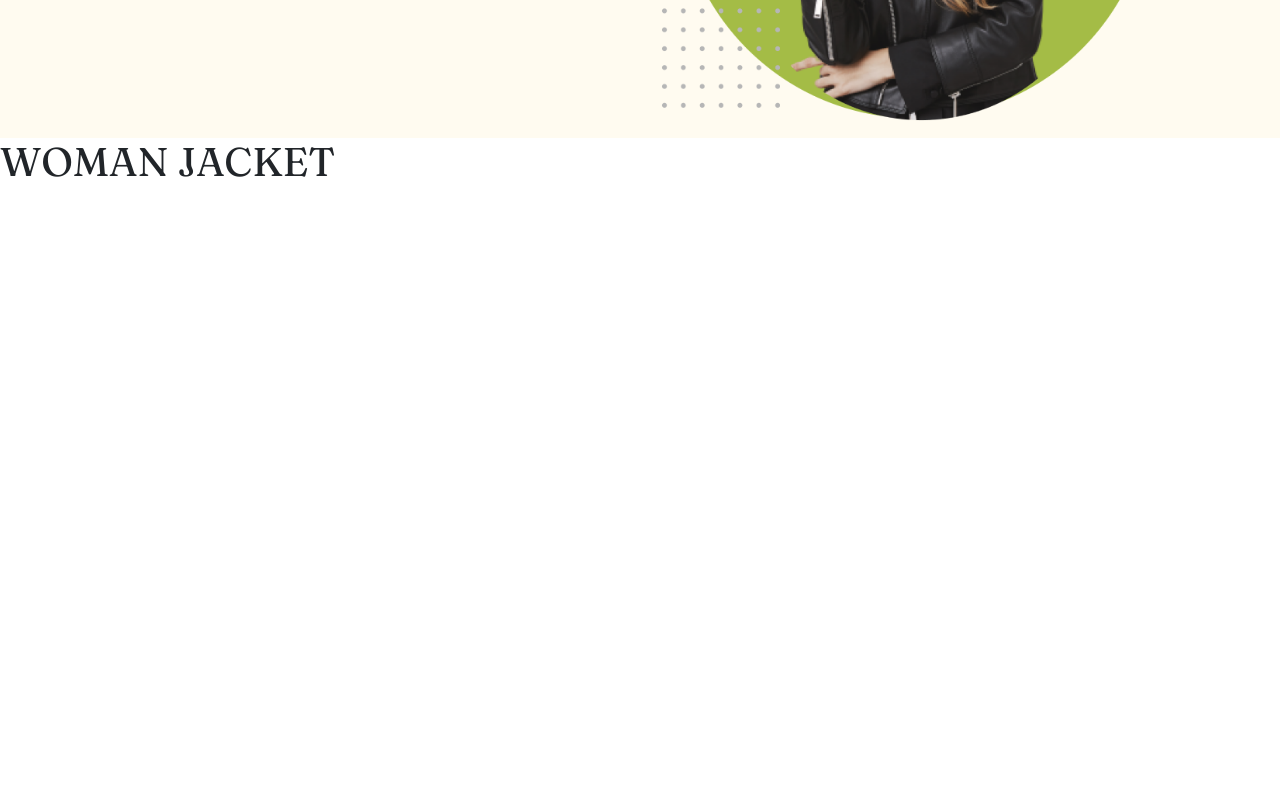
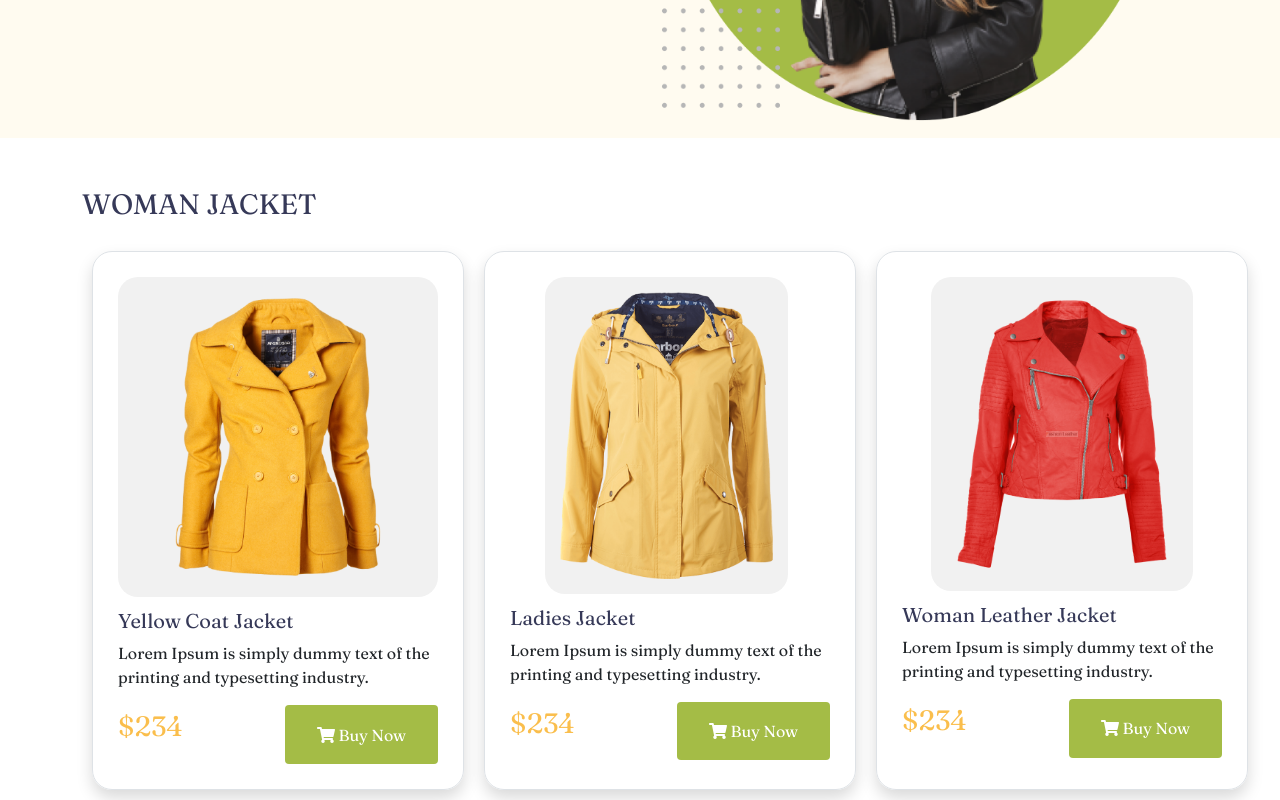
Before and after one commit to MdNazmulHudaRimon/penguin-fashion, a plain HTML site: page index.html in a window 1280 px wide. Shown: the part 489-1289 px from the top of the page. Before the commit the page ends 800 px from the top, so only its background shows below. Drawn offline with nearby package versions, Linux system fonts and the light colour scheme.

Commit message:
half of the way

```diff
--- a/css/style.css
+++ b/css/style.css
@@ -40,3 +40,41 @@ header{
 .highlight-2{
     color: #363958;
 }
+.woman-jacket{
+    margin-top: 50px;
+}
+.woman-jacket h3{
+    margin-bottom: 20px;
+}
+.img-1{
+    padding: 15px;
+    background-color:#F1F1F1;
+    border-radius: 20px;
+}
+.img-2{
+    width: 243px;
+    margin-left: 35px;
+    padding: 15px;
+    background-color:#F1F1F1;
+    border-radius: 20px;
+}
+.img-3{
+    width: 262px;
+    margin-left: 29px;
+    padding: 15px;
+    background-color:#F1F1F1;
+    border-radius: 20px;
+}
+.card-style{
+    padding: 25px;
+    border-radius: 20px;
+    margin: 10px;
+}
+.card-content{
+    margin-top: 12px;
+    margin-bottom: 5px;
+    border-radius: 20px;
+}
+.card_footer h3{
+    margin-top: 5px;
+}
--- a/index.html
+++ b/index.html
@@ -72,8 +72,42 @@
         </div>
     </header>
     <!-- woman jacket section start -->
-    <section>
-            <h1>WOMAN JACKET</h1>
+    <section class="container woman-jacket">
+        <h3 class="highlight-2">WOMAN JACKET</h3>
+        <div class="jacket-sec d-flex">
+            <div class="col-4 card-style shadow border ">
+                <img src="images/jacket1.png" alt="" class="img-1">
+                <div class="card-content">
+                    <h5 class="highlight-2">Yellow Coat Jacket </h5>
+                    <p>Lorem Ipsum is simply dummy text of the printing and typesetting industry.</p>
+                </div>
+                <div class="card_footer d-flex justify-content-between">
+                    <h3 class="highlight-1">$234</h3>
+                    <button class="btn button"><i class="fas fa-shopping-cart icon"></i> Buy Now</button>
+                </div>
+            </div>
+            <div class="col-4 shadow border  card-style">
+                <img src="images/jacket2.png " alt="" class="img-2">
+                <div class="card-content">
+                    <h5 class="highlight-2">Ladies Jacket</h5>
+                    <p>Lorem Ipsum is simply dummy text of the printing and typesetting industry.</p>
+                </div>
+                <div class="card_footer d-flex justify-content-between">
+                    <h3 class="highlight-1">$234</h3>
+                    <button class="btn button"><i class="fas fa-shopping-cart icon"></i> Buy Now</button>
+                </div>
+            </div>
+            <div class="col-4 shadow border  card-style">
+                <img src="images/jacket3.png" alt="" class="img-3">
+                <div class="card-content">
+                    <h5 class="highlight-2">Woman Leather Jacket</h5>
+                    <p>Lorem Ipsum is simply dummy text of the printing and typesetting industry.</p>
+                </div>
+                <div class="card_footer d-flex justify-content-between">
+                    <h3 class="highlight-1">$234</h3>
+                    <button class="btn button"><i class="fas fa-shopping-cart icon"></i> Buy Now</button>
+            </div>
+        </div>
     </section>
 
 
```
Also changed, not shown: images/jacket1.png (renamed from images/SeekPng 1.png), images/jacket2.png (renamed from images/PngItem_2597366 1.png), images/jacket3.png (renamed from images/image 15.png).
